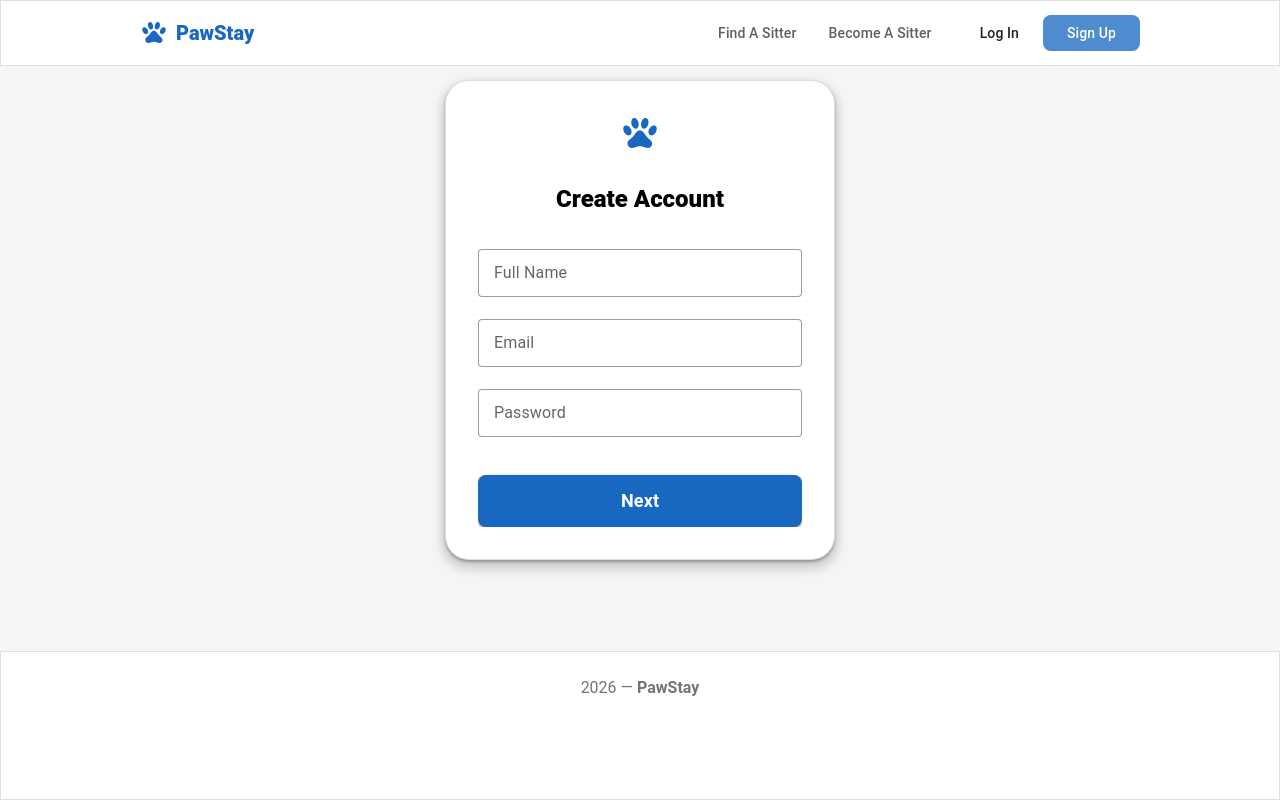
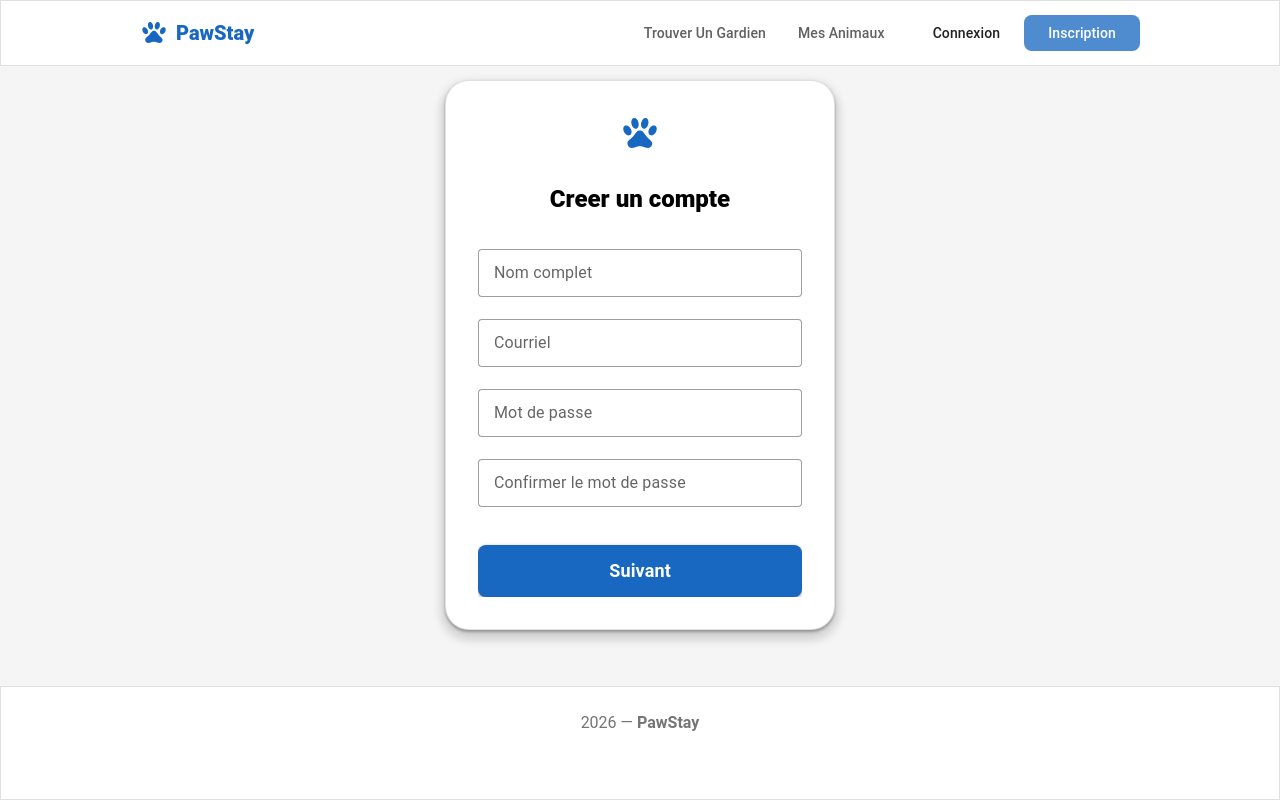
Before and after one commit to Jeremie14/Gardiennage-animaux-GLO-2005, a Vue app: page /signup in a window 1280 px wide. Built offline with nearby package versions, Linux system fonts and the light colour scheme.

Commit message:
faire fctconnexion et trad en fr

```diff
--- a/src/frontend/components/AnimalCard.vue
+++ b/src/frontend/components/AnimalCard.vue
@@ -7,7 +7,7 @@
       <div>
         <h3 class="text-h6 font-weight-bold text-white">{{ animal.name }}</h3>
         <p class="text-subtitle-2 text-neutral-400">
-          {{ animal.breed }} • {{ animal.age }} yr
+          {{ animal.breed }} • {{ animal.age }} ans
         </p>
       </div>
     </div>
@@ -50,6 +50,6 @@ defineProps({
 }
 :deep(.v-chip.bg-neutral-700) {
   background-color: #262626 !important;
-  color: #FBBF24 !important; /* Amber text for 'Indoor only' */
+  color: #FBBF24 !important;
 }
 </style>
--- a/src/frontend/components/NavBar.vue
+++ b/src/frontend/components/NavBar.vue
@@ -18,15 +18,15 @@
       <v-spacer></v-spacer>
 
       <div class="hidden-sm-and-down">
-        <v-btn variant="text" class="text-capitalize text-grey-darken-2">Find a Sitter</v-btn>
-        <v-btn variant="text" class="text-capitalize text-grey-darken-2">Become a Sitter</v-btn>
+        <v-btn variant="text" class="text-capitalize text-grey-darken-2" to="/">Trouver un gardien</v-btn>
+        <v-btn variant="text" class="text-capitalize text-grey-darken-2" to="/owner">Mes animaux</v-btn>
       </div>
 
       <div class="ml-4 d-flex gap-2">
-        <v-btn variant="text" class="text-capitalize rounded-lg" to="/login">Log In</v-btn>
+        <v-btn variant="text" class="text-capitalize rounded-lg" to="/login">Connexion</v-btn>
         <v-btn color="primary" variant="flat" class="text-capitalize rounded-lg px-6"
         :to="'/signup'">
-          Sign Up
+          Inscription
         </v-btn>
       </div>
     </v-container>
--- a/src/frontend/components/SitterCard.vue
+++ b/src/frontend/components/SitterCard.vue
@@ -14,7 +14,7 @@ defineEmits(['book'])
           ★ {{ sitter.rating }}
         </v-chip>
       </div>
-      <v-card-subtitle>${{ sitter.rate }} / night</v-card-subtitle>
+      <v-card-subtitle>${{ sitter.rate }} / nuit</v-card-subtitle>
     </v-card-item>
 
     <v-card-text class="text-body-2 text-grey-darken-1">
@@ -31,7 +31,7 @@ defineEmits(['book'])
         class="rounded-lg"
         :to="`/sitter/${sitter.id}`"
       >
-        View Profile
+        Voir le profil
       </v-btn>
     </v-card-actions>
   </v-card>
--- a/src/frontend/pages/Home.vue
+++ b/src/frontend/pages/Home.vue
@@ -8,9 +8,9 @@
 
       <v-col cols="12" md="9">
         <div class="d-flex justify-space-between align-center mb-6">
-          <h1 class="text-h4 font-weight-black">Find a Sitter</h1>
+          <h1 class="text-h4 font-weight-black">Trouver un gardien</h1>
           <v-chip variant="outlined" color="primary">
-            {{ sitters.length }} sitters found
+            {{ sitters.length }} gardiens trouves
           </v-chip>
         </div>
 
@@ -36,9 +36,9 @@ const isModalOpen = ref(false)
 const selectedSitter = ref(null)
 
 const sitters = ref([
-  { id: 1, name: 'Sarah J.', rate: 45, rating: 4.9, bio: 'Senior dog specialist.', img: 'https://i.pravatar.cc/150?u=1' },
-  { id: 2, name: 'Mike R.', rate: 30, rating: 4.7, bio: 'Active park walker.', img: 'https://i.pravatar.cc/150?u=2' },
-  { id: 3, name: 'Elena W.', rate: 55, rating: 5.0, bio: 'Vet student.', img: 'https://i.pravatar.cc/150?u=3' },
+  { id: 1, name: 'Sarah J.', rate: 45, rating: 4.9, bio: 'Specialiste des chiens ages.', img: 'https://i.pravatar.cc/150?u=1' },
+  { id: 2, name: 'Mike R.', rate: 30, rating: 4.7, bio: 'Promeneur energique et fiable.', img: 'https://i.pravatar.cc/150?u=2' },
+  { id: 3, name: 'Elena W.', rate: 55, rating: 5.0, bio: 'Etudiante en medecine veterinaire.', img: 'https://i.pravatar.cc/150?u=3' },
 
 ])
 
--- a/src/frontend/pages/LoginView.vue
+++ b/src/frontend/pages/LoginView.vue
@@ -5,8 +5,8 @@
         <v-card class="pa-6 rounded-xl" elevation="2">
           <v-card-item class="text-center">
             <v-icon icon="mdi-paw" color="primary" size="large" class="mb-2"></v-icon>
-            <v-card-title class="text-h5 font-weight-bold">Welcome Back</v-card-title>
-            <v-card-subtitle>Log in to manage your pet sittings</v-card-subtitle>
+            <v-card-title class="text-h5 font-weight-bold">Connexion</v-card-title>
+            <v-card-subtitle>Connectez-vous pour gerer vos gardes d'animaux</v-card-subtitle>
           </v-card-item>
 
           <v-card-text>
@@ -22,7 +22,7 @@
             <v-form v-model="isValid" @submit.prevent="handleLogin">
               <v-text-field
                 v-model="email"
-                label="Email"
+                label="Courriel"
                 type="email"
                 variant="outlined"
                 prepend-inner-icon="mdi-email-outline"
@@ -55,14 +55,14 @@
                 :loading="isSubmitting"
                  @click="handleLogin"
               >
-                Log In
+                Connexion
               </v-btn>
             </v-form>
           </v-card-text>
 
           <v-card-actions class="justify-center">
-            <span class="text-body-2">Don't have an account?</span>
-            <v-btn variant="text" color="primary" to="/signup" class="text-none">Sign Up</v-btn>
+            <span class="text-body-2">Vous n'avez pas encore de compte ?</span>
+            <v-btn variant="text" color="primary" to="/signup" class="text-none">Inscription</v-btn>
           </v-card-actions>
         </v-card>
       </v-col>
--- a/src/frontend/pages/Owner.vue
+++ b/src/frontend/pages/Owner.vue
@@ -8,7 +8,7 @@
             SJ
           </v-avatar>
           <div>
-            <h1 class="text-h4 font-weight-black text-grey-darken-4">Good morning, Sarah</h1>
+            <h1 class="text-h4 font-weight-black text-grey-darken-4">Bonjour, Sarah</h1>
             <p class="text-subtitle-1 text-grey-darken-1">
               {{ new Date().toLocaleDateString('en-US', { weekday: 'long', month: 'long', day: 'numeric' }) }}
             </p>
@@ -31,7 +31,7 @@
 
       <section class="mb-12">
         <div class="d-flex align-center mb-6">
-          <h2 class="section-title mb-0">My Pets</h2>
+          <h2 class="section-title mb-0">Mes animaux</h2>
           <v-divider class="ml-4"></v-divider>
         </div>
 
@@ -47,25 +47,25 @@
               class="add-pet-card rounded-xl d-flex flex-column align-center justify-center cursor-pointer bg-white"
             >
               <v-icon icon="mdi-plus" size="32" color="indigo-lighten-2"></v-icon>
-              <span class="text-indigo-lighten-1 font-weight-bold mt-2">Add a pet</span>
+              <span class="text-indigo-lighten-1 font-weight-bold mt-2">Ajouter un animal</span>
             </v-card>
           </v-col>
         </v-row>
       </section>
 
       <section>
-        <h2 class="section-title">Upcoming Booking</h2>
+        <h2 class="section-title">Reservation a venir</h2>
         <v-card border flat class="rounded-xl pa-6 bg-white">
           <div class="d-flex align-center">
             <v-avatar color="indigo-lighten-5" size="50" class="mr-4">
               <v-icon icon="mdi-calendar-check" color="primary"></v-icon>
             </v-avatar>
             <div>
-              <p class="font-weight-bold mb-0">Next stay with Maya Kim</p>
+              <p class="font-weight-bold mb-0">Prochaine garde avec Maya Kim</p>
               <p class="text-caption text-grey">April 12 - April 15</p>
             </div>
             <v-spacer></v-spacer>
-            <v-btn variant="tonal" color="primary" class="rounded-lg">View Details</v-btn>
+            <v-btn variant="tonal" color="primary" class="rounded-lg">Voir les details</v-btn>
           </div>
         </v-card>
       </section>
@@ -79,19 +79,19 @@ import { ref } from 'vue'
 import AnimalCard from "@/frontend/components/AnimalCard.vue";
 
 const stats = ref([
-  { label: 'My Pets', value: 2 },
-  { label: 'Upcoming Stays', value: 1 },
-  { label: 'Past Bookings', value: 7 }
+  { label: 'Mes animaux', value: 2 },
+  { label: 'Gardes a venir', value: 1 },
+  { label: 'Reservations passees', value: 7 }
 ])
 
 const myPets = ref([
   {
     name: 'Biscuit', species: 'dog', breed: 'Golden Retriever', age: 4,
-    tags: [{ text: 'Vaccinated', color: 'indigo-lighten-5' }, { text: 'Neutered', color: 'indigo-lighten-5' }]
+    tags: [{ text: 'Vaccine', color: 'indigo-lighten-5' }, { text: 'Sterilise', color: 'indigo-lighten-5' }]
   },
   {
     name: 'Luna', species: 'cat', breed: 'Domestic Shorthair', age: 2,
-    tags: [{ text: 'Vaccinated', color: 'indigo-lighten-5' }, { text: 'Indoor only', color: 'amber-lighten-5' }]
+    tags: [{ text: 'Vaccine', color: 'indigo-lighten-5' }, { text: 'Interieur seulement', color: 'amber-lighten-5' }]
   }
 ])
 </script>
--- a/src/frontend/pages/SignupView.vue
+++ b/src/frontend/pages/SignupView.vue
@@ -11,33 +11,75 @@
           ]"
           :flat="step === 2"
         >
+          <v-alert
+              v-if="formError"
+              type="error"
+              variant="tonal"
+              class="mb-4"
+            >
+              {{ formError }}
+          </v-alert>
           <v-window v-model="step">
 
             <v-window-item :value="1">
               <div class="text-center mb-8">
                 <v-icon icon="mdi-paw" color="primary" size="40" class="mb-2"></v-icon>
-                <h2 class="text-h4 font-weight-black">Create Account</h2>
+                <h2 class="text-h4 font-weight-black">Creer un compte</h2>
               </div>
 
-              <v-text-field label="Full Name" variant="outlined" color="primary" density="comfortable"></v-text-field>
-              <v-text-field label="Email" variant="outlined" color="primary" density="comfortable"></v-text-field>
-              <v-text-field label="Password" type="password" variant="outlined" color="primary" density="comfortable"></v-text-field>
+              <v-text-field
+                v-model="fullName"
+                label="Nom complet"
+                variant="outlined"
+                color="primary"
+                density="comfortable"
+                @update:model-value="clearFormError"
+              ></v-text-field>
+
+              <v-text-field
+                v-model="email"
+                label="Courriel"
+                variant="outlined"
+                color="primary"
+                density="comfortable"
+                @update:model-value="clearFormError"
+              ></v-text-field>
+
+              <v-text-field
+                v-model="password"
+                label="Mot de passe"
+                type="password"
+                variant="outlined"
+                color="primary"
+                density="comfortable"
+                @update:model-value="clearFormError"
+              ></v-text-field>
+
+              <v-text-field
+                v-model="confirmPassword"
+                label="Confirmer le mot de passe"
+                type="password"
+                variant="outlined"
+                color="primary"
+                density="comfortable"
+                @update:model-value="clearFormError"
+              ></v-text-field>
 
               <v-btn
                 block
                 color="primary"
                 size="x-large"
                 class="rounded-lg mt-4 font-weight-bold"
-                @click="step = 2"
+                @click="goToStepTwo"
               >
-                Next
+                Suivant
               </v-btn>
             </v-window-item>
 
             <v-window-item :value="2">
               <div class="text-center mb-10">
-                <h2 class="text-h3 font-weight-black mb-2">I am a...</h2>
-                <p class="text-grey-darken-1 text-h6">Select your primary role</p>
+                <h2 class="text-h3 font-weight-black mb-2">Je suis...</h2>
+                <p class="text-grey-darken-1 text-h6">Selectionnez votre role principal</p>
               </div>
 
               <v-row justify="center" class="ga-4">
@@ -49,7 +91,7 @@
                     @click="selectedRole = 'owner'"
                   >
                     <v-icon icon="mdi-dog" size="64" class="mb-4"></v-icon>
-                    <span class="text-h6 font-weight-bold">Pet Owner</span>
+                    <span class="text-h6 font-weight-bold">Proprietaire</span>
                   </v-card>
                 </v-col>
 
@@ -61,14 +103,14 @@
                     @click="selectedRole = 'sitter'"
                   >
                     <v-icon icon="mdi-briefcase-check" size="64" class="mb-4"></v-icon>
-                    <span class="text-h6 font-weight-bold">Pet Sitter</span>
+                    <span class="text-h6 font-weight-bold">Gardien</span>
                   </v-card>
                 </v-col>
               </v-row>
 
               <div class="d-flex justify-center align-center mt-12">
                 <v-btn variant="text" color="grey-darken-1" class="mr-4" @click="step = 1">
-                  Back to info
+                  Retour
                 </v-btn>
                 <v-btn
                   color="primary"
@@ -77,7 +119,7 @@
                   :disabled="!selectedRole"
                   @click="finishSignUp"
                 >
-                  Create Account
+                  Creer un compte
                 </v-btn>
               </div>
             </v-window-item>
@@ -97,9 +139,51 @@ const router = useRouter()
 const step = ref(1)
 const selectedRole = ref(null)
 
+const fullName = ref('')
+const email = ref('')
+const password = ref('')
+const confirmPassword = ref('')
+const formError = ref('')
+
+const clearFormError = () => {
+  formError.value = ''
+}
+
+const goToStepTwo = () => {
+  formError.value = ''
+
+  if (!fullName.value || !email.value || !password.value || !confirmPassword.value) {
+    formError.value = 'Veuillez remplir tous les champs.'
+    return
+  }
+
+  if (!/.+@.+\..+/.test(email.value)) {
+    formError.value = 'Le courriel doit etre valide.'
+    return
+  }
+
+  if (password.value.length < 8) {
+    formError.value = 'Le mot de passe doit contenir au moins 8 caracteres.'
+    return
+  }
+
+  if (password.value !== confirmPassword.value) {
+    formError.value = 'Les mots de passe ne correspondent pas.'
+    return
+  }
+
+  step.value = 2
+}
+
 const finishSignUp = () => {
-  // Add your API logic here
-  router.push('/')
+  formError.value = ''
+
+  if (!selectedRole.value) {
+    formError.value = 'Veuillez selectionner un role.'
+    return
+  }
+
+  router.push('/login')
 }
 </script>
 
```
Also changed, not shown: src/frontend/components/BookingModal.vue (+6 -6 lines), src/frontend/components/SitterFilters.vue (+6 -6 lines), src/frontend/pages/PetSitter.vue (+9 -9 lines).
